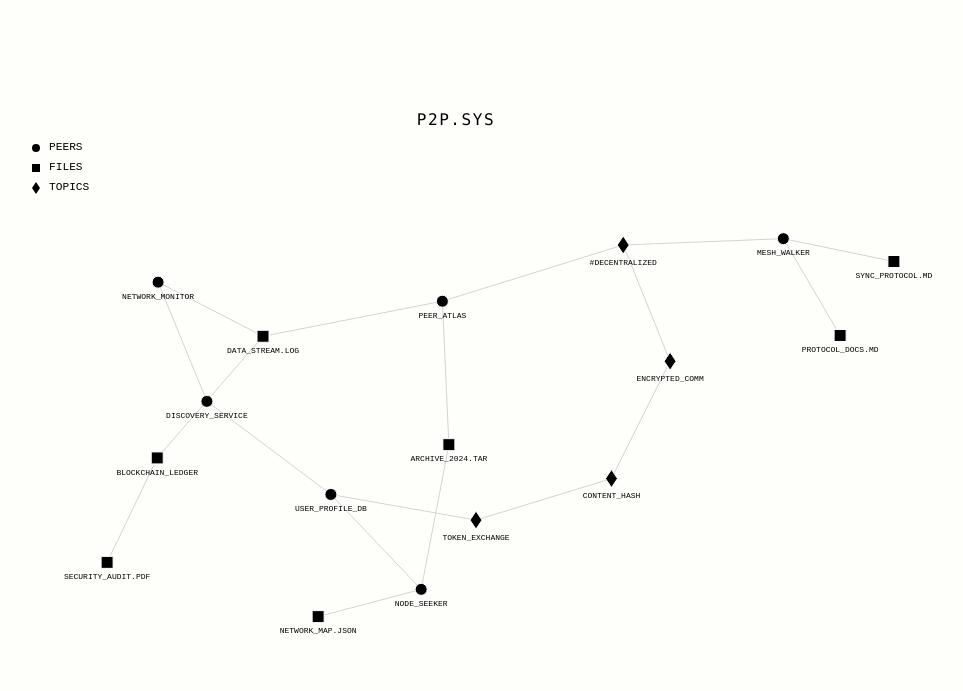
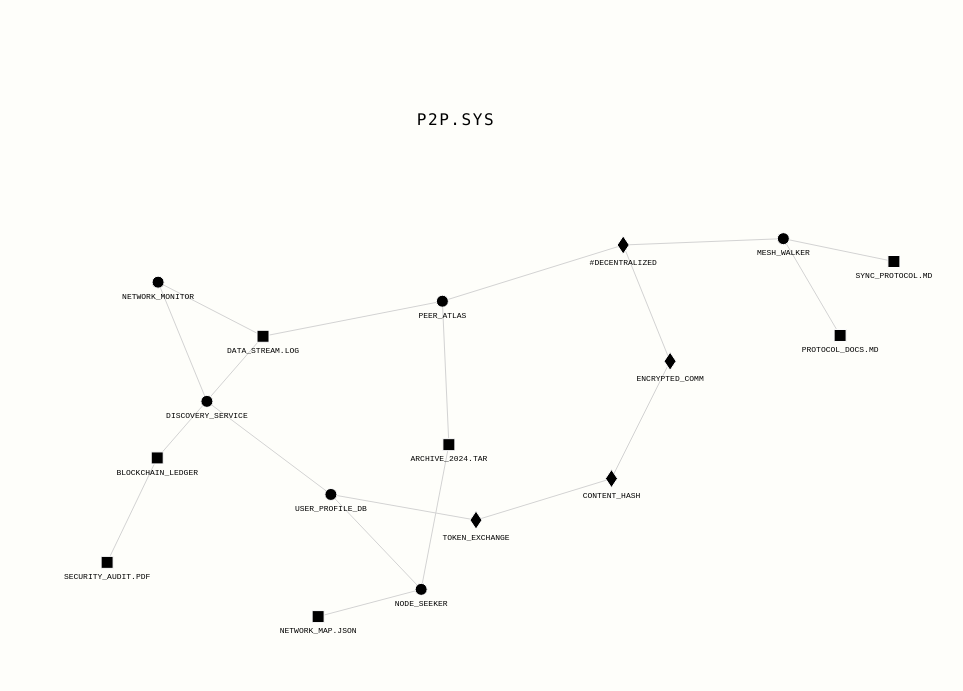
Before and after one commit to croochet/p2p, a plain HTML site: page index.html in a window 1280 px wide. Shown: the whole page, without its empty margins (184-1147 px from the left). Drawn offline with nearby package versions, Linux system fonts and the light colour scheme; animation ran at ten frames a second.

Commit message:
Update index.html

```diff
--- a/index.html
+++ b/index.html
@@ -500,52 +500,7 @@
                 generateLLMResponse(prompt, `INFO_ABOUT: ${d.label.toUpperCase()}`, 'node-info');
             });
 
-            // --- Legend Addition ---
-            const legendData = [
-                { shape: 'circle', label: 'PEERS', color: 'var(--tw-colors-peer-node-dark)' },
-                { shape: 'square', label: 'FILES', color: 'var(--tw-colors-gray-light)' },
-                { shape: 'diamond', label: 'TOPICS', color: 'var(--tw-colors-topic-node-light)' }
-            ];
 
-            const legendX = width - 900; // Legend X position (top right corner)
-            const legendY = 20; // Legend Y position
-
-            const legend = svg.append("g")
-                .attr("class", "legend")
-                .attr("transform", `translate(${legendX}, ${legendY})`);
-
-            legend.selectAll(".legend-item")
-                .data(legendData)
-                .enter().append("g")
-                .attr("class", "legend-item")
-                .attr("transform", (d, i) => `translate(0, ${i * 20})`) // Vertical spacing between items
-                .each(function(d) {
-                    const itemGroup = d3.select(this);
-                    const size = 4; // Smaller size for legend icons
-
-                    // Draw legend icon shape
-                    itemGroup.append("path")
-                        .attr("class", "legend-shape")
-                        .attr("d", () => {
-                            switch (d.shape) {
-                                case 'circle': return `M${-size},0a${size},${size},0,1,0,${size*2},0a${size},${size},0,1,0,${-size*2},0`;
-                                case 'square': return `M${-size},${-size}h${size*2}v${size*2}h${-size*2}Z`;
-                                case 'diamond': return `M0,${-size*1.5}L${size},0L0,${size*1.5}L${-size},0Z`;
-                                default: return `M${-size},0a${size},${size},0,1,0,${size*2},0a${size},${size},0,1,0,${-size*2},0`;
-                            }
-                        })
-                        .attr("fill", d.color) // Uses color defined in legendData
-                        .attr("stroke", "white") // White border for legend on dark graph background
-                        .attr("stroke-width", 1);
-
-                    // Add legend text
-                    itemGroup.append("text")
-                        .attr("class", "legend-text")
-                        .attr("x", size * 2 + 5) // Text position next to shape
-                        .attr("y", size / 2) // Vertically center with shape
-                        .text(d.label.toUpperCase());
-                });
-            // --- End of Legend Addition ---
         }
 
         // Initialize graph drawing and listeners when DOM is fully loaded.
```
